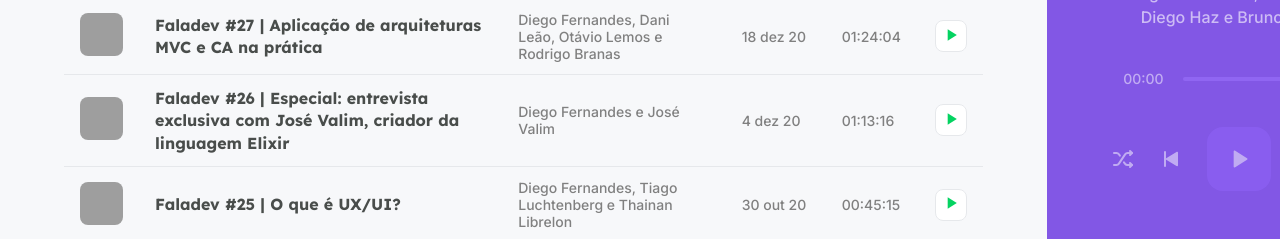
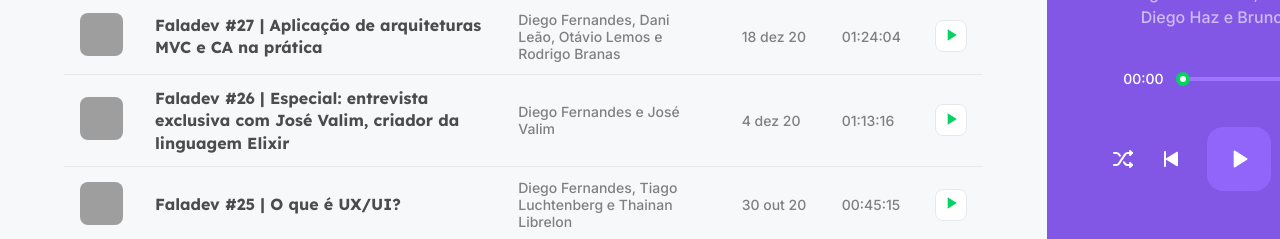
Before and after one commit to RudineiCTS/podcastr-next, a Next.js app: page / in a window 1280 px wide. Both pictures are taken after a click on the button 446 px from the left and 289 px from the top of the page. Shown: the part 561-800 px from the top of the page. Built offline with nearby package versions, Linux system fonts and the light colour scheme; data requests are answered from the project's data file; grey boxes are pictures that could not be loaded.

Commit message:
validation in styles

```diff
--- a/package.json
+++ b/package.json
@@ -12,6 +12,7 @@
     "axios": "^0.21.1",
     "date-fns": "^2.21.1",
     "next": "10.1.3",
+    "rc-slider": "^9.7.2",
     "react": "17.0.2",
     "react-dom": "17.0.2",
     "sass": "^1.32.11"
--- a/src/components/Player/index.tsx
+++ b/src/components/Player/index.tsx
@@ -1,6 +1,9 @@
 import { useContext } from 'react';
 import Image from 'next/image';
 import { PlayerContext } from '../../contexts/playerContext';
+
+import Slider from 'rc-slider';
+import 'rc-slider/assets/index.css';
 
 import styles from './styles.module.scss';
 
@@ -32,29 +35,38 @@
       </div>
       )}
 
-     <footer className={styles.empty}>
+     <footer className={!episode ? styles.empty : ''}>
        <div className={styles.progress}>
         <span>00:00</span>
           <div className ={styles.slider}>
+           {episode ? (
+             <Slider
+              trackStyle={{backgroundColor: '#04d361'}}
+              railStyle={{backgroundColor: '#9f75ff'}}
+              handleStyle={{borderColor: '#04d361', borderWidth: 4}}
+             />
+           ) :
+           (
             <div className ={styles.emptySlider} />
+           )}
           </div>
         <span>00:00</span>
        </div>
 
       <div className ={styles.buttons}>
-        <button type="button">
+        <button type="button" disabled={!episode}>
           <img src="/shuffle.svg" alt="Embaralhar"/>
         </button>
-        <button type="button">
+        <button type="button" disabled={!episode}>
           <img src="/play-previous.svg" alt="Tocar anterior"/>
         </button>
-        <button type="button" className={styles.playButton}>
+        <button type="button" className={styles.playButton} disabled={!episode}>
           <img src="/play.svg" alt="Tocar"/>
         </button>
-        <button type="button">
+        <button type="button" disabled={!episode}>
           <img src="/play-next.svg" alt="Tocar próxima"/>
         </button>
-        <button type="button">
+        <button type="button" disabled={!episode}>
           <img src="/repeat.svg" alt="Repetir"/>
         </button>
       </div>
--- a/src/components/Player/styles.module.scss
+++ b/src/components/Player/styles.module.scss
@@ -98,11 +98,25 @@
     border: 0;
     font-size: 0;
 
+    transition: filter 0.2s;
+
+    &:disabled{
+      cursor: default;
+    }
+    &:hover:not(:disabled){
+      filter: brightness(0.7);
+    }
+
     &.playButton{
       width:4rem;
       height: 4rem;
       border-radius: 1rem;
       background: var(--purple-400);
+
+      &:hover{
+        filter: brightness(0.95);
+      }
+
     }
   }
 }
```
Also changed, not shown: 1 other file (tests, documents, lock files or other folders).
